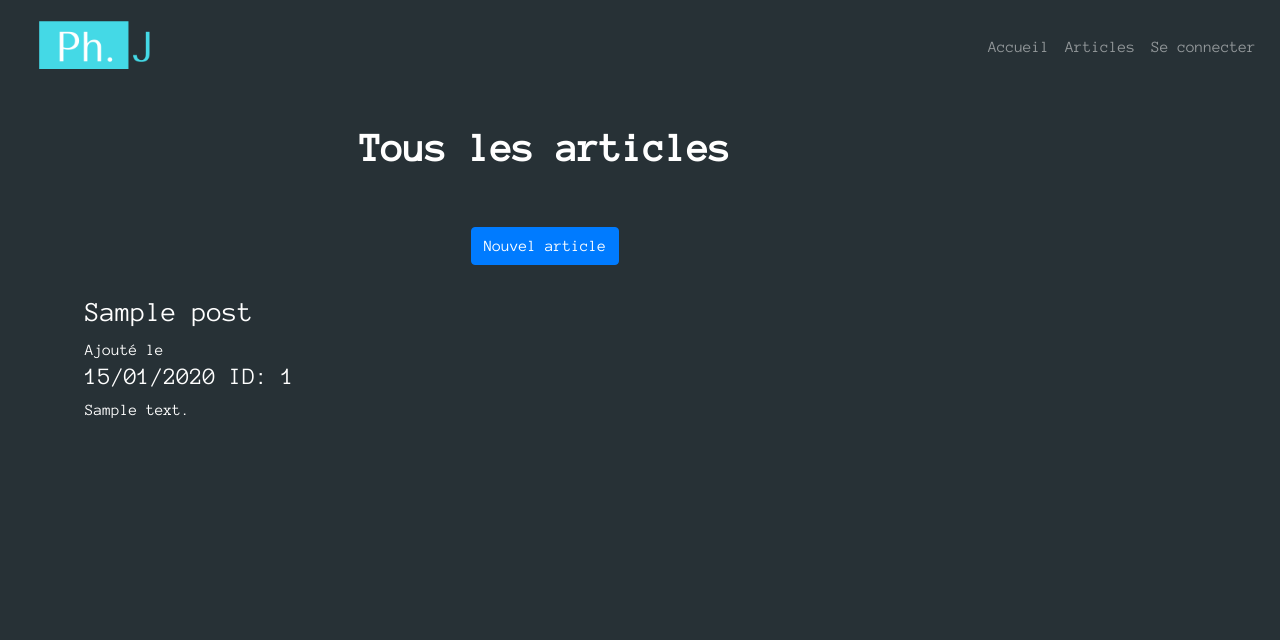
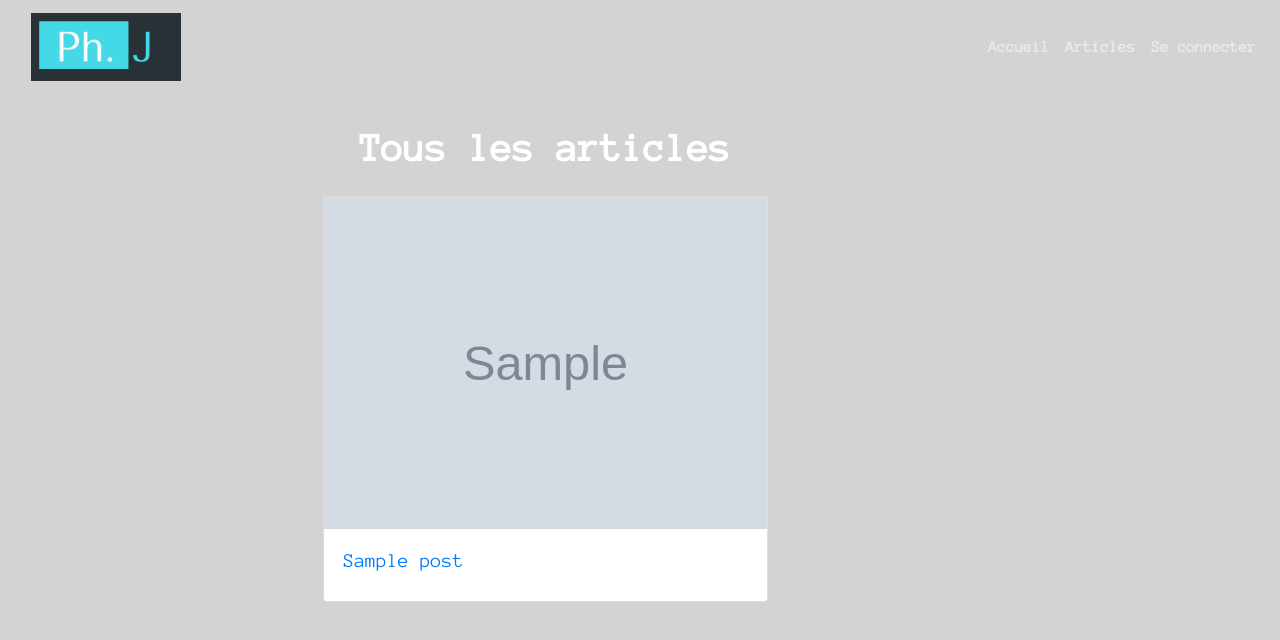
Before and after one commit to JgPhil/blog_jgphil, a Symfony app: template templates/post/list.html.twig in a window 1280 px wide. Shown: the top 640 px of the page. Run offline with Twig, Linux system fonts and the light colour scheme; the template is opened without the code that fills it: most values are stand-ins (such as "Sample title", 1, 10 or a date in 2020); grey boxes marked "Sample" are stand-in pictures; some libraries are stand-ins or nearby versions.

Commit message:
feat ok && css

```diff
--- a/composer.json
+++ b/composer.json
@@ -40,6 +40,7 @@
         "symfony/web-link": "5.1.*",
         "symfony/yaml": "5.1.*",
         "twig/extra-bundle": "^2.12|^3.0",
+        "twig/string-extra": "^3.1",
         "twig/twig": "^2.12|^3.0"
     },
     "require-dev": {
--- a/public/css/main.css
+++ b/public/css/main.css
@@ -1,8 +1,12 @@
 body {
   padding-top: 100px;
-  background-color: #273136 !important;
+  background-color: lightgrey !important;
   color: white !important;
   font-family: "Anonymous Pro", monospace !important;
+}
+
+.navbar {
+  font-weight: bold;
 }
 
 .navbar-brand > img {
@@ -12,9 +16,20 @@ body {
   background-size: contain;
 }
 
-.new_post {
+.new_post_btn {
   height: 100px;
   display: flex;
+  justify-content: center;
   align-items: center;
-  justify-content: center;
 }
+
+.posts {
+  display: flex;
+  justify-content: space-around;
+  align-items: center;
+}
+
+.one_post {
+  display: flex;
+  flex-direction: column;
+}
--- a/src/Controller/PostController.php
+++ b/src/Controller/PostController.php
@@ -47,7 +47,7 @@ class PostController extends AbstractController
     }
 
     /**
-     * @Route("/posts/{id}/delete", name="post_delete")
+     * @Route("/posts/{id}/delete", name="post_desactivate")
      */
     public function delete(EntityManagerInterface $em, Post $post)
     {
--- a/src/Entity/Post.php
+++ b/src/Entity/Post.php
@@ -25,7 +25,7 @@ class Post
     private $title;
 
     /**
-     * @ORM\Column(type="string", length=255)
+     * @ORM\Column(type="text", nullable=true)
      */
     private $description;
 
--- a/templates/post/list.html.twig
+++ b/templates/post/list.html.twig
@@ -9,24 +9,50 @@
 		Tous les articles
 	</h1>
 
-	<div class="button new_post">
+	{% if app.user %}
+		<div class="button new_post_btn">
 			<a class="btn btn-primary" href="{{ path('post_new') }}">Nouvel article</a>
 		</div>
+	{% endif %}
+
+	<div class="posts row">
 
 		{% for post in posts %}
 
-		<h3>{{post.title}}</h3>
-		Ajouté le
-		<h4>{{post.createdAt|date('d/m/Y') }}
-			ID:
-			{{post.id}}
-		</h4>
-		<p>{{post.description}}</p>
+			<div class="one_post col-xs-12 col-lg-6">
+				<div class="card mb-4 ">
+					<a href="{{ path( 'post_show', { id: post.id } ) }}">
+						<img class="card-img-top" src="{{post.picture|default('../img/default-image.png') }}" alt="Une image de l'article  {{post.title}}">
+					</a>
+
+					<div class="card-body">
+						<div class="row ">
+							<h5 class="col-7">
+								<a href="{{ path( 'post_show', { id: post.id } ) }}">
+									{{ post.title }}
+								</a>
+							</h5>
+
 							{% if app.user %}
-			<a class="btn btn-primary" href="{{ path('post_update', {id:post.id}) }}">Modifier</a>
-			<a class="btn btn-primary" href="{{ path('post_delete', {id:post.id}) }}">Supprimer</a>
+								<div class="col-5">
+									<a href="{{ path('post_update', { id: post.id }) }}" class="p-1">
+										<i class="fas fa-pencil-alt fa-2x"></i>
+									</a>
+									<a href="{{ path('post_desactivate', { id: post.id }) }}" class="p-1" data-delete>
+										<i class="fas fa-trash-alt fa-2x"></i>
+									</a>
+								</div>
 							{% endif %}
+
+						</div>
+
+
+					</div>
+				</div>
+			</div>
+
 		{% endfor %}
 
+	</div>
 
 {% endblock %}
--- a/templates/post/show.html.twig
+++ b/templates/post/show.html.twig
@@ -20,6 +20,6 @@
 	<p>{{post.description}}</p>
 	{% if app.user %}
 		<a class="btn btn-primary" href="{{ path('post_update', {id:post.id}) }}">Modifier</a>
-		<a class="btn btn-primary" href="{{ path('post_delete', {id:post.id}) }}">Supprimer</a>
+		<a class="btn btn-primary" href="{{ path('post_desactivate', {id:post.id}) }}">Supprimer</a>
 	{% endif %}
 {% endblock %}
```
Also changed, not shown: migrations/Version20201127081202.php (added, +31 -0 lines), public/img/default-image.png (added), 3 other files. Lines whose indentation alone changed are shown as unchanged.
